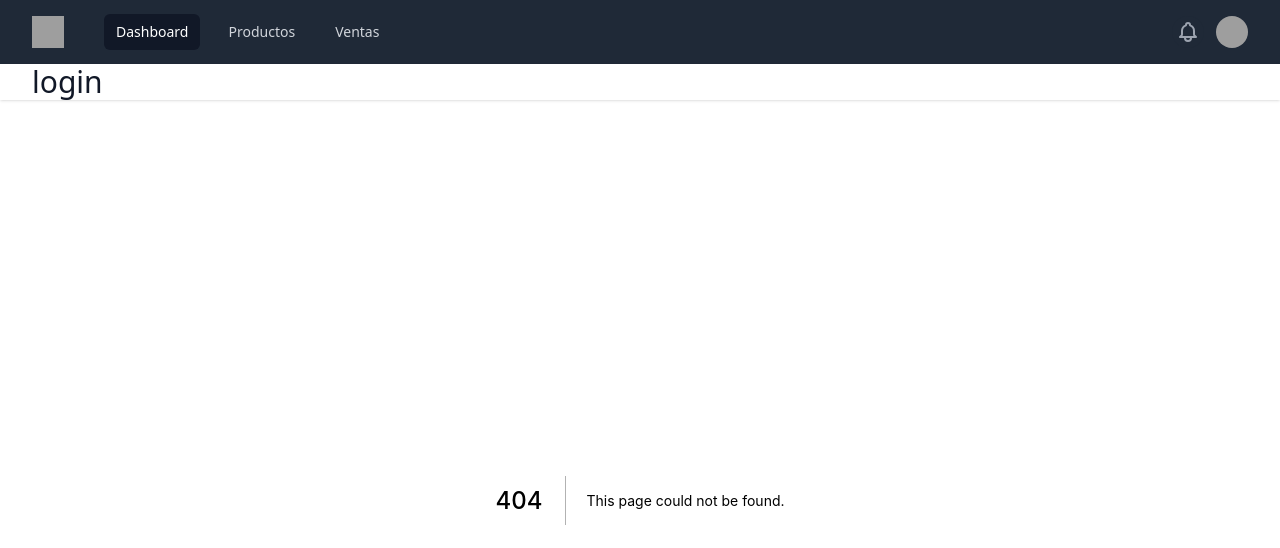
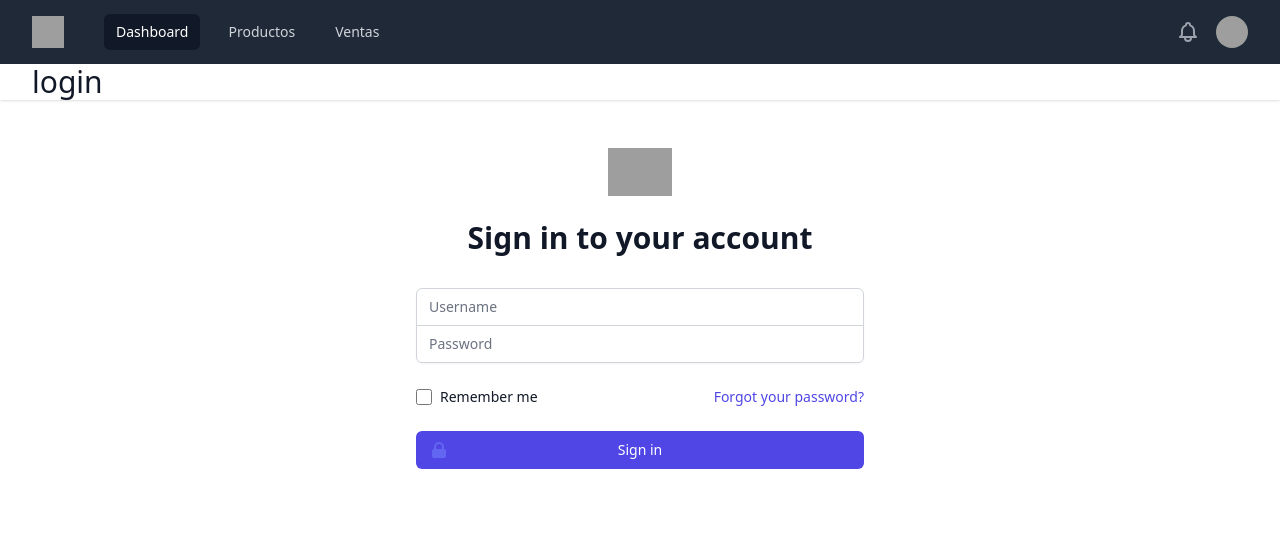
Before and after one commit to jzlbornoz/dashboard-next-app, a Next.js app: page /login in a window 1280 px wide. Before the commit this address had no page. Shown: the top 548 px of the page. Built offline with nearby package versions, Linux system fonts and the light colour scheme; grey boxes are pictures that could not be loaded.

Commit message:
Lógica del componente login

```diff
--- a/jsconfig.json
+++ b/jsconfig.json
@@ -13,7 +13,7 @@
             ],
             "@layout/*": [
                 "layout/*"
-            ]
-        }
-    }
+            ],
+        },
+    },
 }
--- a/src/components/LoginPage.jsx
+++ b/src/components/LoginPage.jsx
@@ -1,6 +1,18 @@
 import { LockClosedIcon } from '@heroicons/react/solid';
+import { useRef } from 'react';
 
 export default function LoginPage() {
+  const userRef = useRef(null);
+  const passwordRef = useRef(null);
+  const handleSubmit = (event) => {
+    event.preventDefault();
+    const user = userRef.current.value;
+    const password = passwordRef.current.value;
+    //console.log(user + password);
+  }
+
+
+  // --
   return (
     <>
       <div className="min-h-full flex items-center justify-center py-12 px-4 sm:px-6 lg:px-8">
@@ -9,28 +21,29 @@ export default function LoginPage() {
             <img className="mx-auto h-12 w-auto" src="https://tailwindui.com/img/logos/workflow-mark-indigo-600.svg" alt="Workflow" />
             <h2 className="mt-6 text-center text-3xl font-extrabold text-gray-900">Sign in to your account</h2>
           </div>
-            <Form className="mt-8 space-y-6" action="#" method="POST">
+          <form className="mt-8 space-y-6" onSubmit={handleSubmit}>
             <input type="hidden" name="remember" defaultValue="true" />
             <div className="rounded-md shadow-sm -space-y-px">
               <div>
                 <label htmlFor="email-address" className="sr-only">
-                    Email address
+                  User
                 </label>
-                  <Field
+                <input
                   id="email-address"
                   name="email"
                   type="email"
                   autoComplete="email"
                   required
                   className="appearance-none rounded-none relative block w-full px-3 py-2 border border-gray-300 placeholder-gray-500 text-gray-900 rounded-t-md focus:outline-none focus:ring-indigo-500 focus:border-indigo-500 focus:z-10 sm:text-sm"
-                    placeholder="Email address"
+                  placeholder="Username"
+                  ref={userRef}
                 />
               </div>
               <div>
                 <label htmlFor="password" className="sr-only">
                   Password
                 </label>
-                  <Field
+                <input
                   id="password"
                   name="password"
                   type="password"
@@ -38,6 +51,7 @@ export default function LoginPage() {
                   required
                   className="appearance-none rounded-none relative block w-full px-3 py-2 border border-gray-300 placeholder-gray-500 text-gray-900 rounded-b-md focus:outline-none focus:ring-indigo-500 focus:border-indigo-500 focus:z-10 sm:text-sm"
                   placeholder="Password"
+                  ref={passwordRef}
                 />
               </div>
             </div>
@@ -68,7 +82,7 @@ export default function LoginPage() {
                 Sign in
               </button>
             </div>
-            </Form>
+          </form>
         </div>
       </div>
     </>
--- a/src/pages/index.js
+++ b/src/pages/index.js
@@ -106,7 +106,7 @@ export default function Home() {
                     href="/login"
                     className="w-full flex items-center justify-center px-8 py-3 border border-transparent text-base font-medium rounded-md text-white bg-indigo-600 hover:bg-indigo-700 md:py-4 md:text-lg md:px-10"
                   >
-                    Get started
+                    LogIn
                   </a>
                 </div>
                 <div className="mt-3 sm:mt-0 sm:ml-3">
--- /dev/null
+++ b/src/pages/login/index.jsx
@@ -0,0 +1,12 @@
+import React from 'react';
+import LoginPage from '@components/LoginPage';
+
+const Login = () => {
+    return (
+        <>
+            <LoginPage />
+        </>
+    );
+};
+
+export default Login;
```
Also changed, not shown: 1 other file (tests, documents, lock files or other folders). Lines whose indentation alone changed are shown as unchanged.
